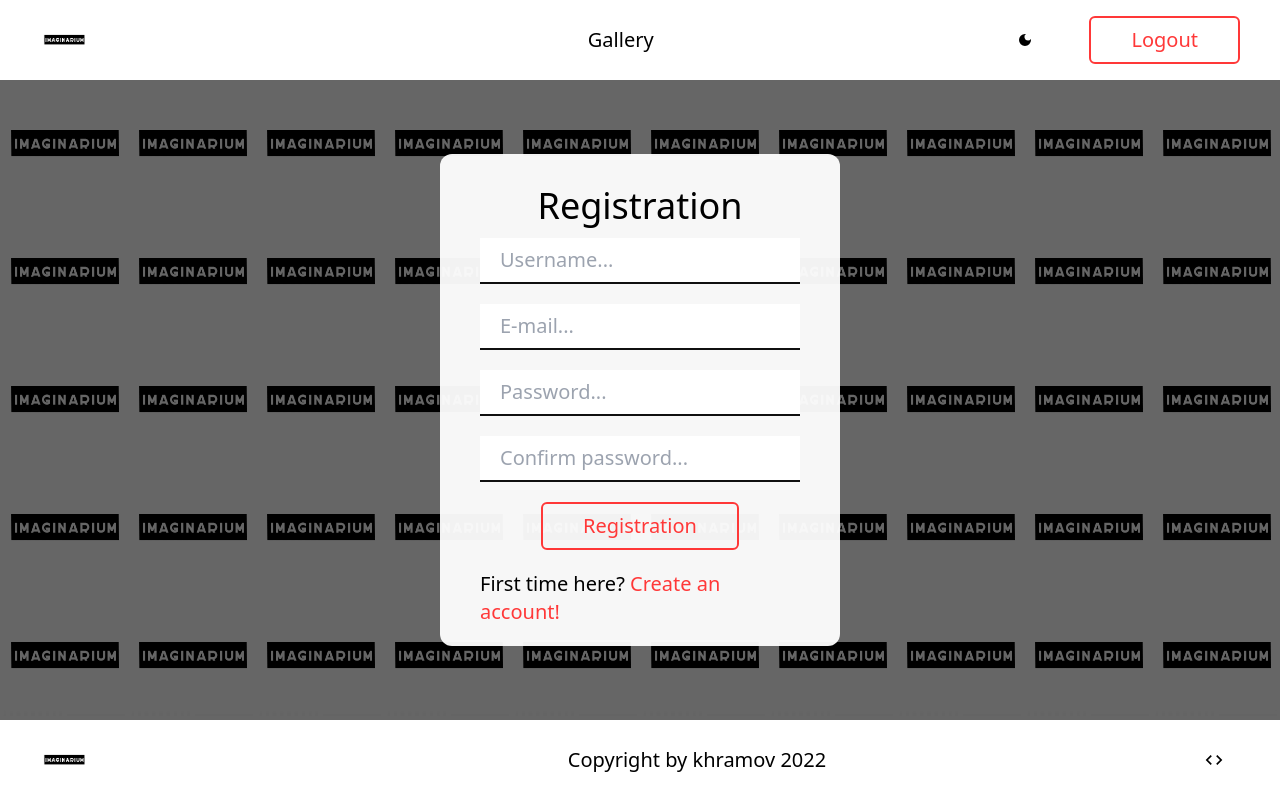
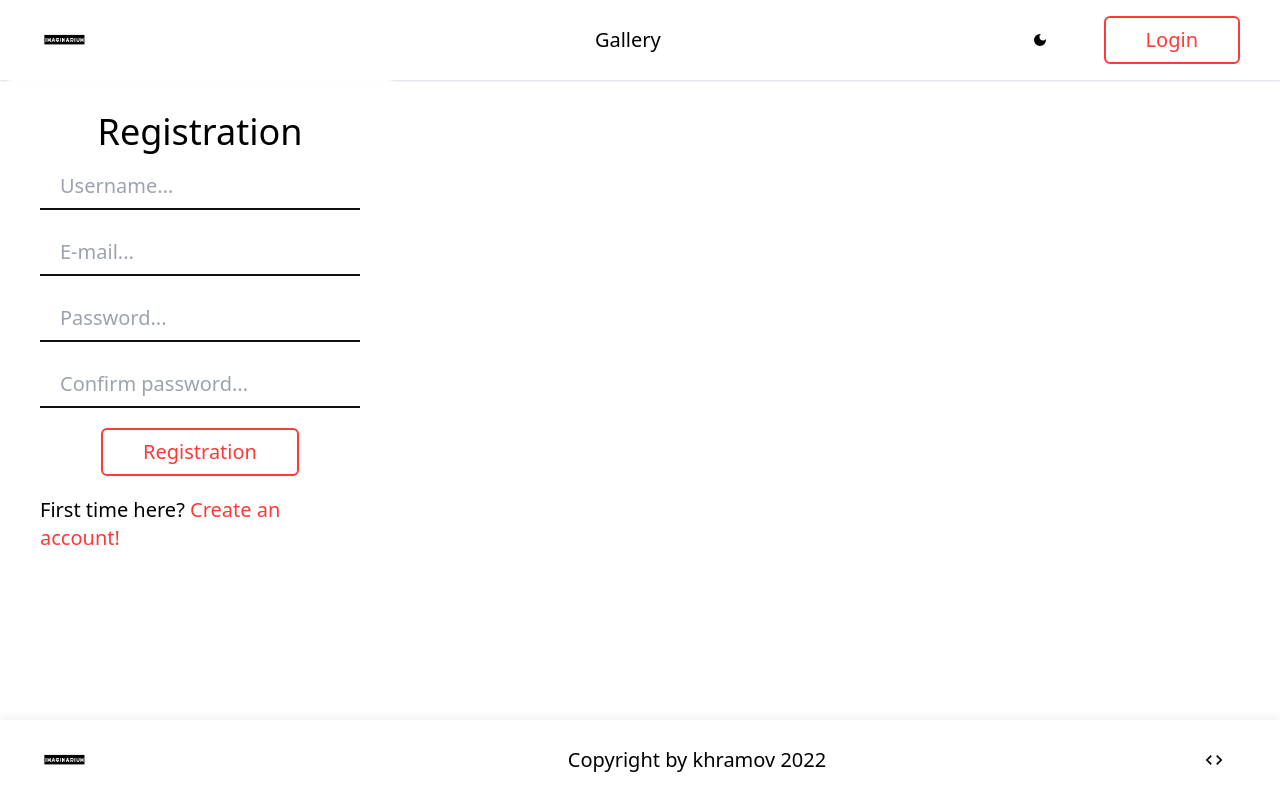
Before and after one commit to khramov23/imaginarium-frontend, a React (Create React App) app: page /registration in a window 1280 px wide. Built offline with nearby package versions, Linux system fonts and the light colour scheme; no server answers.

Commit message:
refactor Layout

```diff
--- a/src/components/layout/Layout.module.scss
+++ b/src/components/layout/Layout.module.scss
@@ -15,8 +15,13 @@
 
 .layout {
   @apply flex flex-col;
+  min-height: 100%;
 
-  .layoutContent {
-    @apply flex-grow
+  .content {
+    flex: 1
   }
 }
+
+.center {
+  @apply flex items-center justify-center;
+}
--- a/src/components/layout/Layout.tsx
+++ b/src/components/layout/Layout.tsx
@@ -1,19 +1,31 @@
-import React, { FC, ReactNode } from 'react'
+import cls from 'classnames'
+import React, { FC } from 'react'
 
 import Footer from '@/components/layout/Footer/Footer'
 import Navbar from '@/components/layout/Navbar/Navbar'
 
 import styles from './Layout.module.scss'
+import { DivType } from '@/types/elements/html-elements.types'
 
-interface LayoutProps {
-	children: ReactNode
+interface LayoutProps
+	extends Pick<DivType, 'className' | 'children' | 'style'> {
+	center?: boolean
 }
 
-const Layout: FC<LayoutProps> = ({ children }) => {
+const Layout: FC<LayoutProps> = ({ center, children, className, style }) => {
 	return (
 		<div className={styles.layout}>
 			<Navbar />
-			<div className={styles.layoutContent}>{children}</div>
+			<div
+				className={cls(
+					styles.content,
+					center && styles.center,
+					className
+				)}
+				style={style}
+			>
+				{children}
+			</div>
 			<Footer />
 		</div>
 	)
--- a/src/components/layout/LayoutFull.tsx
+++ /dev/null
@@ -1,37 +0,0 @@
-import { observer } from 'mobx-react-lite'
-import React, { FC, ReactNode } from 'react'
-
-import Footer from '@/components/layout/Footer/Footer'
-import Navbar from '@/components/layout/Navbar/Navbar'
-
-import backgroundDark from '@/assets/logo-dark.png'
-import backgroundLight from '@/assets/logo-light.png'
-
-import themeStore from '@/store/theme.store'
-
-import styles from './Layout.module.scss'
-
-interface LayoutFullProps {
-	children: ReactNode
-}
-
-const LayoutFull: FC<LayoutFullProps> = ({ children }) => {
-	const bg = themeStore.theme === 'light' ? backgroundLight : backgroundDark
-
-	return (
-		<div className={styles.outer}>
-			<Navbar />
-			<div
-				className={styles.content}
-				style={{
-					background: `url(${bg})`,
-				}}
-			>
-				{children}
-			</div>
-			<Footer />
-		</div>
-	)
-}
-
-export default observer(LayoutFull)
--- a/src/components/layout/Navbar/Navbar.tsx
+++ b/src/components/layout/Navbar/Navbar.tsx
@@ -46,7 +46,7 @@ const Navbar: FC<NavbarInterface> = ({ className, ...rest }) => {
 					</>
 				) : (
 					<Link to={RoutePaths.LOGIN}>
-						<Button>Logout</Button>
+						<Button>Login</Button>
 					</Link>
 				)}
 			</div>
--- /dev/null
+++ b/src/components/layout/layouts/LoginLayout.module.scss
@@ -0,0 +1,9 @@
+.content {
+  @apply relative;
+  background-size: 10%;
+
+  &:before {
+    content: "";
+    @apply absolute top-0 left-0 right-0 bottom-0 bg-dark-60;
+  }
+}
--- /dev/null
+++ b/src/components/layout/layouts/LoginLayout.tsx
@@ -0,0 +1,31 @@
+import { observer } from 'mobx-react-lite'
+import React, { FC, ReactNode } from 'react'
+
+import Layout from '@/components/layout/Layout'
+
+import logoDark from '@/assets/logo-dark.png'
+import logoLight from '@/assets/logo-light.png'
+
+import themeStore from '@/store/theme.store'
+
+import styles from './LoginLayout.module.scss'
+
+interface LoginLayoutProps {
+	children?: ReactNode
+}
+
+const LoginLayout: FC<LoginLayoutProps> = ({ children }) => {
+	const logo = themeStore.theme === 'light' ? logoLight : logoDark
+
+	return (
+		<Layout
+			center
+			className={styles.content}
+			style={{ backgroundImage: `url(${logo})` }}
+		>
+			{children}
+		</Layout>
+	)
+}
+
+export default observer(LoginLayout)
--- a/src/index.css
+++ b/src/index.css
@@ -6,9 +6,13 @@
     box-sizing: border-box;
 }
 
+html {
+    height: 100%;
+}
+
 body {
-    margin: 0;
-    @apply dark:bg-gray-800
+    @apply dark:bg-gray-800;
+    height: 100%;
 }
 
 .container {
--- a/src/pages/Error404Page.tsx
+++ b/src/pages/Error404Page.tsx
@@ -1,14 +1,15 @@
 import React from 'react'
-import LayoutFull from "@/components/layout/LayoutFull";
+
+import Layout from '@/components/layout/Layout'
 
 const Error404Page = () => {
 	return (
-		<LayoutFull>
-			<div className="text-3xl dark:text-white text-center">
+		<Layout center>
+			<div className="text-3xl dark:text-white">
 				Error 404. Page not found!
 			</div>
-		</LayoutFull>
+		</Layout>
 	)
 }
 
-export default Error404Page;
+export default Error404Page
--- a/src/pages/LoginPage.tsx
+++ b/src/pages/LoginPage.tsx
@@ -1,13 +1,13 @@
 import React from 'react'
 
-import LayoutFull from '@/components/layout/LayoutFull'
+import LoginLayout from '@/components/layout/layouts/LoginLayout'
 import LoginScreen from '@/components/screens/login/LoginScreen'
 
 const LoginPage = () => {
 	return (
-		<LayoutFull>
+		<LoginLayout>
 			<LoginScreen />
-		</LayoutFull>
+		</LoginLayout>
 	)
 }
 
--- a/src/pages/RegistrationPage.tsx
+++ b/src/pages/RegistrationPage.tsx
@@ -1,14 +1,14 @@
 import React from 'react'
 
-import LayoutFull from '@/components/layout/LayoutFull'
+import Layout from '@/components/layout/Layout'
 import RegistrationScreen from '@/components/screens/login/RegistrationScreen'
 
 const RegistrationPage = () => {
-    return (
-        <LayoutFull>
-            <RegistrationScreen />
-        </LayoutFull>
-    )
+	return (
+		<Layout>
+			<RegistrationScreen />
+		</Layout>
+	)
 }
 
 export default RegistrationPage
```
Also changed, not shown: src/App.tsx (+6 -3 lines).
